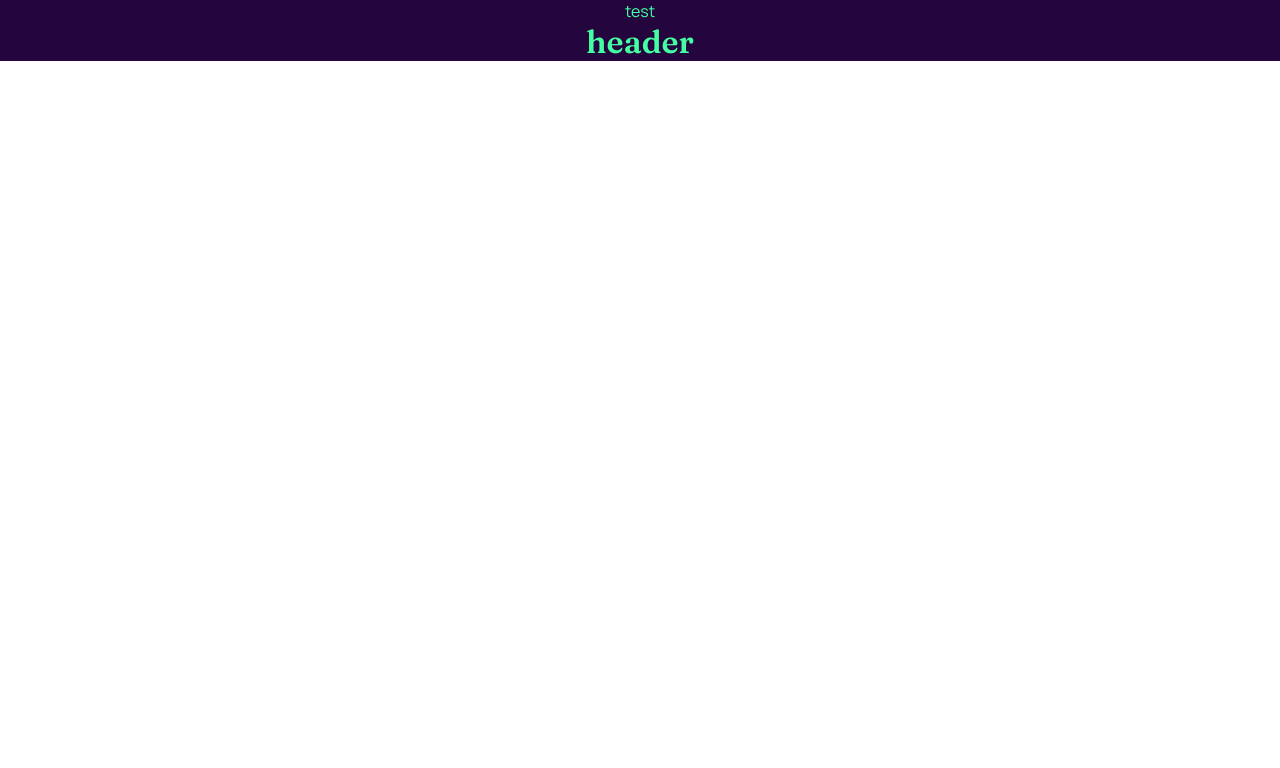
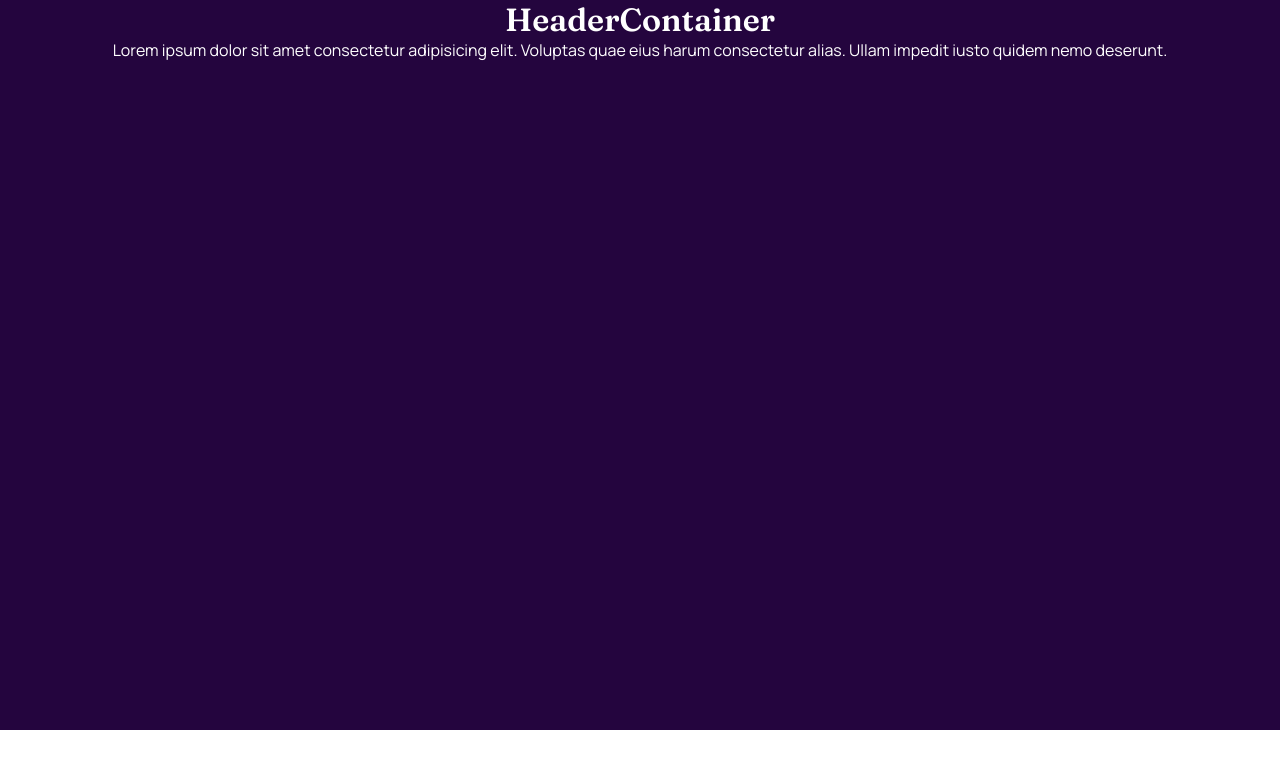
Before and after one commit to PiriyaLapa/workit-landing-page, a React (Create React App) app: page / in a window 1280 px wide. Shown: the top 768 px of the page. Built offline with nearby package versions, Linux system fonts and the light colour scheme.

Commit message:
update and try to deploy

```diff
--- a/src/Components/Header.tsx
+++ b/src/Components/Header.tsx
@@ -1,11 +1,25 @@
-import {Component, ReactNode } from 'react';
+import { Component, ReactNode } from "react";
+import styled from "styled-components";
+import { theme } from "../utility";
 
-export default class Header extends Component{
-    render():ReactNode{
-        return(
-            <div>
-                <h1>header</h1>
-            </div>
-        )
-    }
+const HeaderContainer = styled.div<{ theme: typeof theme }>`
+  width: 100%;
+  height: 730px;
+  background-color: ${(props) => props.theme.darkPurpleColor};
+  color: ${(props) => props.theme.WhiteColor};
+`;
+
+export default class Header extends Component {
+  render(): ReactNode {
+    return (
+      <HeaderContainer theme={theme}>
+        <h1>HeaderContainer</h1>
+        <p>
+          Lorem ipsum dolor sit amet consectetur adipisicing elit. Voluptas quae
+          eius harum consectetur alias. Ullam impedit iusto quidem nemo
+          deserunt.
+        </p>
+      </HeaderContainer>
+    );
+  }
 }
--- a/src/Components/LandingPage.tsx
+++ b/src/Components/LandingPage.tsx
@@ -1,14 +1,15 @@
 import { Component, ReactNode } from "react";
 import { ContainerLandingPage } from "../Components/styledComponent";
+import {theme} from '../utility';
 import Header from "./Header";
-import { theme } from "../utility";
+
 
 export default class LandingPage extends Component {
   render(): ReactNode {
     return (
-      <ContainerLandingPage theme={theme} $inputColor={theme.primaryColor} $fontColor={theme.secondaryColor}>
-          <p>test</p>
-        <Header />
+      // <ContainerLandingPage theme={theme} $inputColor={theme.darkPurpleColor} $fontColor={theme.EncaplyptusColor}>
+        <ContainerLandingPage>
+          <Header />
         {/* <Center />kk
         <Botton />
         <h1>Landing Page</h1> */}
--- a/src/Components/styledComponent.tsx
+++ b/src/Components/styledComponent.tsx
@@ -4,12 +4,11 @@ export const ContainerLandingPage = styled.div<{
   $inputColor?: string;
   $fontColor?: string;
 }>`
-  /* width: 1440px; */
   width: auto;
   height: auto;
   background-color: ${(props) =>
     props.$inputColor || props.theme.secondaryColor};
   margin: 0 auto;
-  color: ${(props) => props.$fontColor || "#ffff"};
-  text-align:center;
+  color: ${(props) => props.$fontColor || "red"};
+  text-align: center;
 `;
--- a/src/utility.ts
+++ b/src/utility.ts
@@ -1,5 +1,7 @@
 export const theme = {
-    primaryColor:'#24053E',
-    secondaryColor:'#44FFA1',
-    tertiaryColor:'#584D62'
-}
+    darkPurpleColor:'#24053E',
+    EncaplyptusColor:'#44FFA1',
+    DavysGreyColor:'#584D62',
+    WhiteColor:'#FFFFFF',
+    GhostWhiteColor:'#FCF8FF'
+};
```
Also changed, not shown: src/assets/workit.svg (added).
